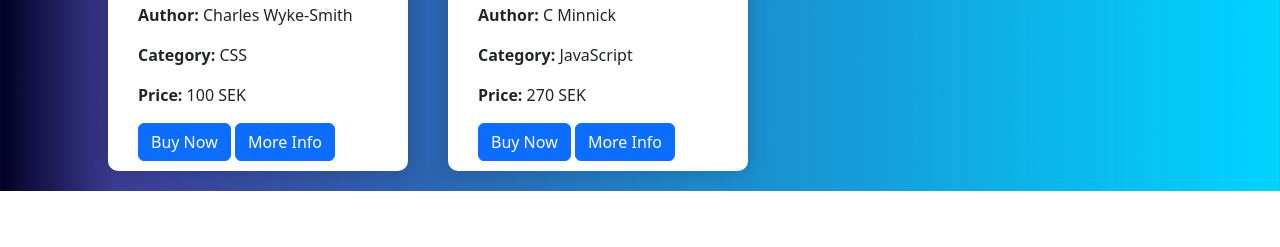
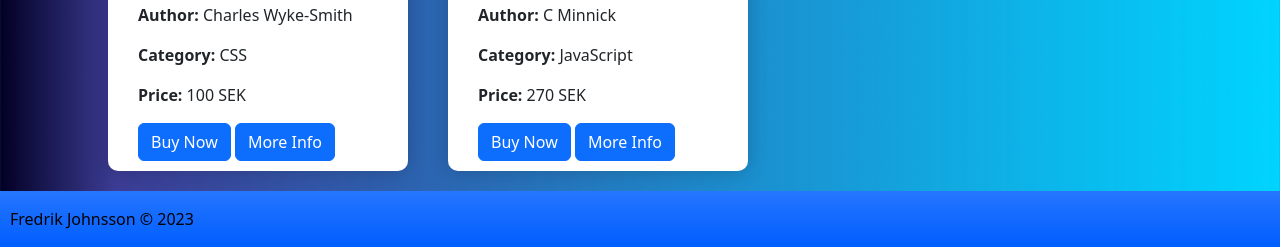
Before and after one commit to FJohnsson91/BookStore, a website built with Vite: page src/index.html in a window 1280 px wide. Shown: the part 3995-4242 px from the top of the page. Before the commit the page ends 4186 px from the top, so only its background shows below. Built offline with nearby package versions, Linux system fonts and the light colour scheme.

Commit message:
Added sticky footer

```diff
--- a/src/index.html
+++ b/src/index.html
@@ -10,7 +10,7 @@
 <body>
   <nav class="navbar navbar-expand-lg bg-gradient" ;>
     <div class="container-fluid">
-      <a class="navbar-brand" href="index.html">BookStore</a>
+      <a class="navbar-brand">BookStore</a>
       <button class="navbar-toggler" type="button" data-bs-toggle="collapse" data-bs-target="#navbarSupportedContent"
         aria-controls="navbarSupportedContent" aria-expanded="false" aria-label="Toggle navigation">
         <span class="navbar-toggler-icon"></span>
@@ -47,6 +47,9 @@
     </div>
     <div class="bookList row"></div>
   </main>
+  <footer class="footer mt-auto py-3 bg-gradient">
+    Fredrik Johnsson &copy; 2023
+  </footer>
   <script type="module" src="./js/main.js"></script>
 </body>
 
--- a/src/scss/style.scss
+++ b/src/scss/style.scss
@@ -6,11 +6,15 @@ body {
   background: linear-gradient(90deg, rgba(2, 0, 36, 1) 0%, rgba(9, 9, 121, 0.7904411764705882) 9%, rgba(0, 212, 255, 1) 100%);
   width: 100%;
   overflow-x: hidden;
+  display: flex;
+  min-height: 100vh;
+  flex-direction: column;
 }
 
 main {
   margin: 0 auto;
   margin-left: 100px;
+  flex: 1;
 }
 
 select {
@@ -26,6 +30,15 @@ label span {
 
 nav {
   background: rgb(0, 94, 255);
+}
+
+footer {
+  background: rgb(0, 94, 255);
+  padding-left: 10px;
+}
+
+.footer {
+  color: black;
 }
 
 .book {
```
